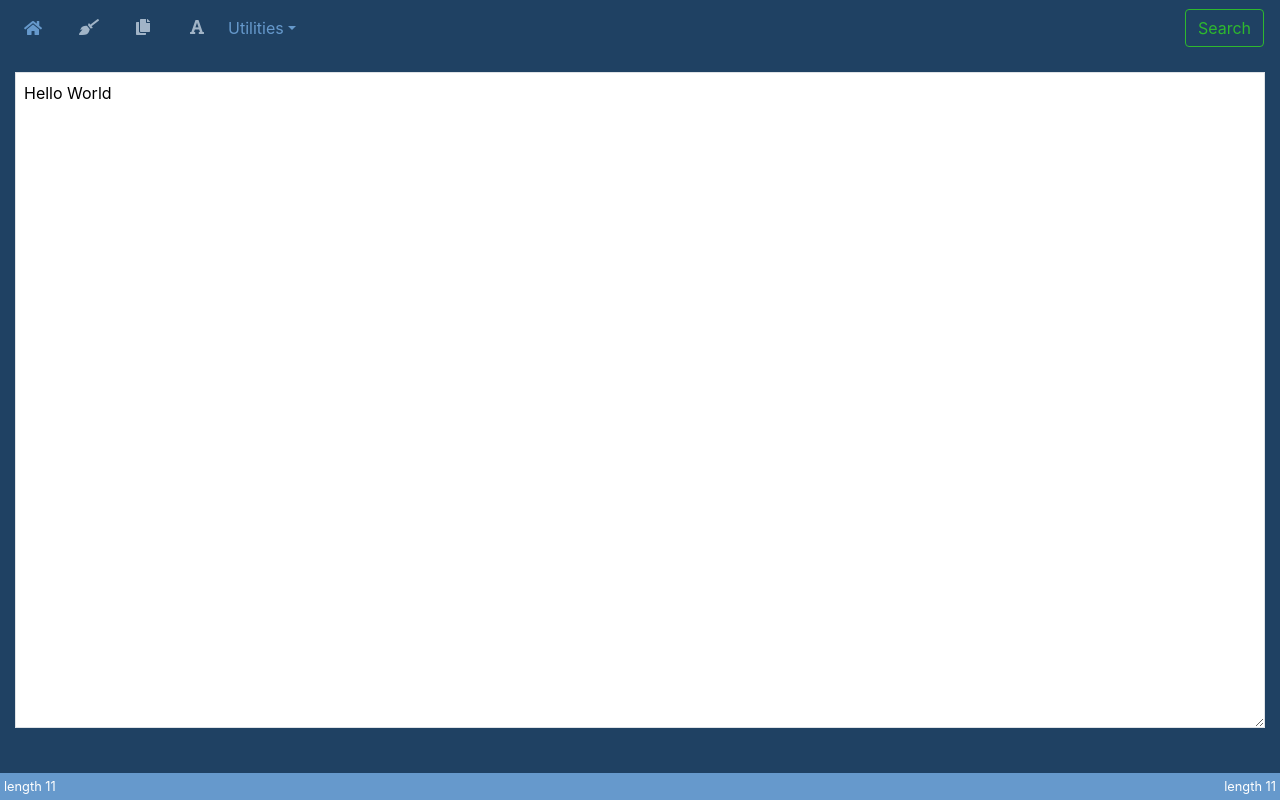
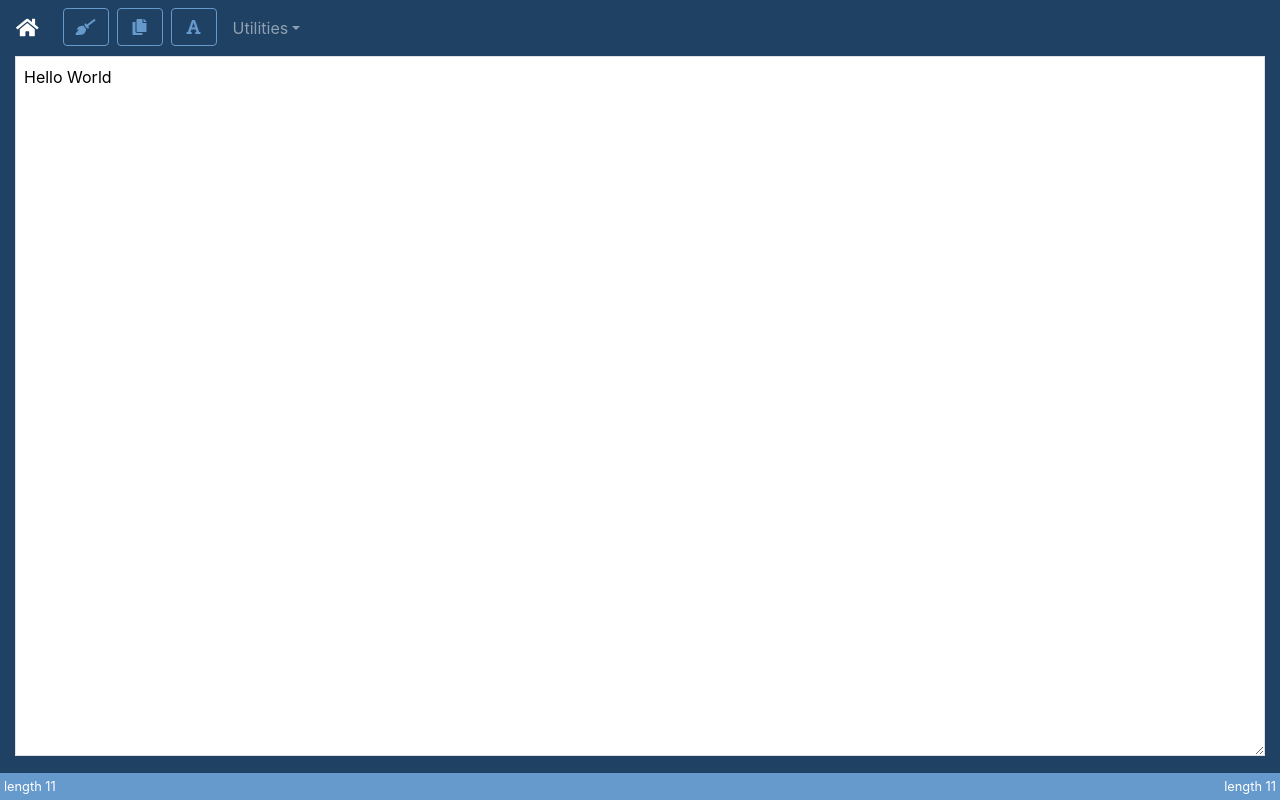
Before and after one commit to openXapps/web-apps-notes, a React (Create React App) app: page /apps/web-apps-bookmarker/ in a window 1280 px wide. Built offline with nearby package versions, Linux system fonts and the light colour scheme.

Commit message:
Fixed text area auto height

```diff
--- a/src/assets/styles.scss
+++ b/src/assets/styles.scss
@@ -103,3 +103,7 @@ $input-color:                       $light;
     width: 20px;
     height: 16px;
 }
+
+.gd-textarea {
+  height: calc(100vh - 100px);
+}
--- a/src/components/Content.js
+++ b/src/components/Content.js
@@ -7,10 +7,10 @@ const Content = () => {
   const onTextChange = (e) => {
     setText(e.target.value);
   };
-
+  //  style={{ height: '85vh' }}
   return (
     <div className="container-fluid">
-      <div className="mt-3 w-100 border" style={{ height: '82vh' }}>
+      <div className="w-100 border gd-textarea">
         <textarea
           style={{ resize: "vertica" }}
           className="w-100 h-100 border-0 p-2"
--- a/src/components/Header.js
+++ b/src/components/Header.js
@@ -2,7 +2,8 @@ import React from 'react';
 
 const Header = (props) => {
   return (
-    <nav className="navbar navbar-expand-sm">
+    <nav className="navbar navbar-expand-sm navbar-dark bg-dark">
+      <a className="navbar-brand" href="/"><i className="fas fa-home"></i></a>
       <button
         className="navbar-toggler"
         type="button"
@@ -16,28 +17,25 @@ const Header = (props) => {
 
       <div className="collapse navbar-collapse" id="gd-navbar-content">
         <ul className="navbar-nav mr-auto">
-          <li className="nav-item">
-            <a className="nav-link" href="/"><i className="fas fa-home"></i></a>
-          </li>
-          <li className="nav-item ml-3">
+          <li className="nav-item ml-0 mt-2 ml-sm-2 mt-sm-0">
             <button
-              className="btn"
+              className="btn btn-outline-primary"
               type="button"
             ><i className="fas fa-broom gd-nav-btn-icon"></i></button>
           </li>
-          <li className="nav-item ml-2">
+          <li className="nav-item ml-0 mt-2 ml-sm-2 mt-sm-0">
             <button
-              className="btn"
+              className="btn btn-outline-primary"
               type="button"
             ><i className="fas fa-copy gd-nav-btn-icon"></i></button>
           </li>
-          <li className="nav-item ml-2">
+          <li className="nav-item ml-0 mt-2 ml-sm-2 mt-sm-0">
             <button
-              className="btn"
+              className="btn btn-outline-primary"
               type="button"
             ><i className="fas fa-font gd-nav-btn-icon"></i></button>
           </li>
-          <li className="nav-item dropdown">
+          <li className="nav-item dropdown ml-0 mt-2 ml-sm-2 mt-sm-0">
             <a
               className="nav-link dropdown-toggle"
               href="/"
@@ -55,7 +53,6 @@ const Header = (props) => {
             </div>
           </li>
         </ul>
-        <button className="btn btn-outline-success my-2 my-sm-0" type="submit">Search</button>
       </div>
     </nav>
   );
```
